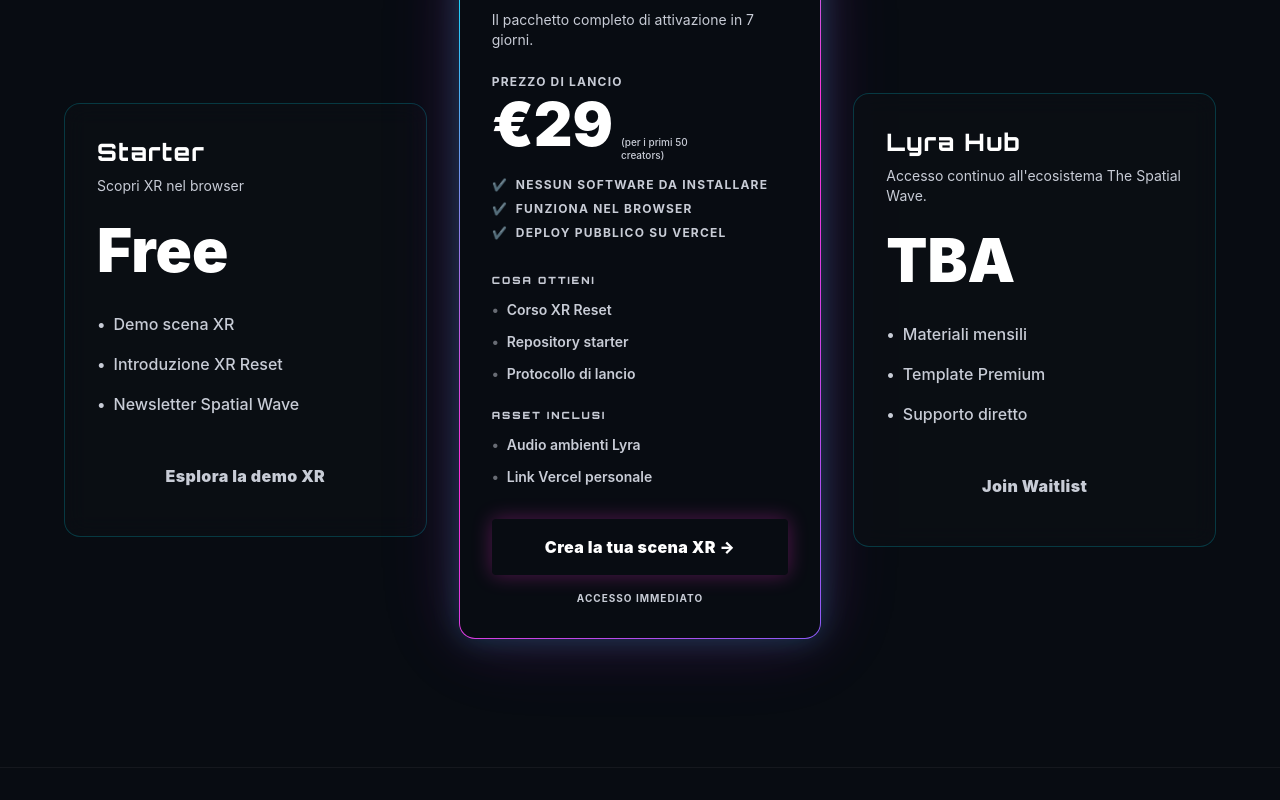
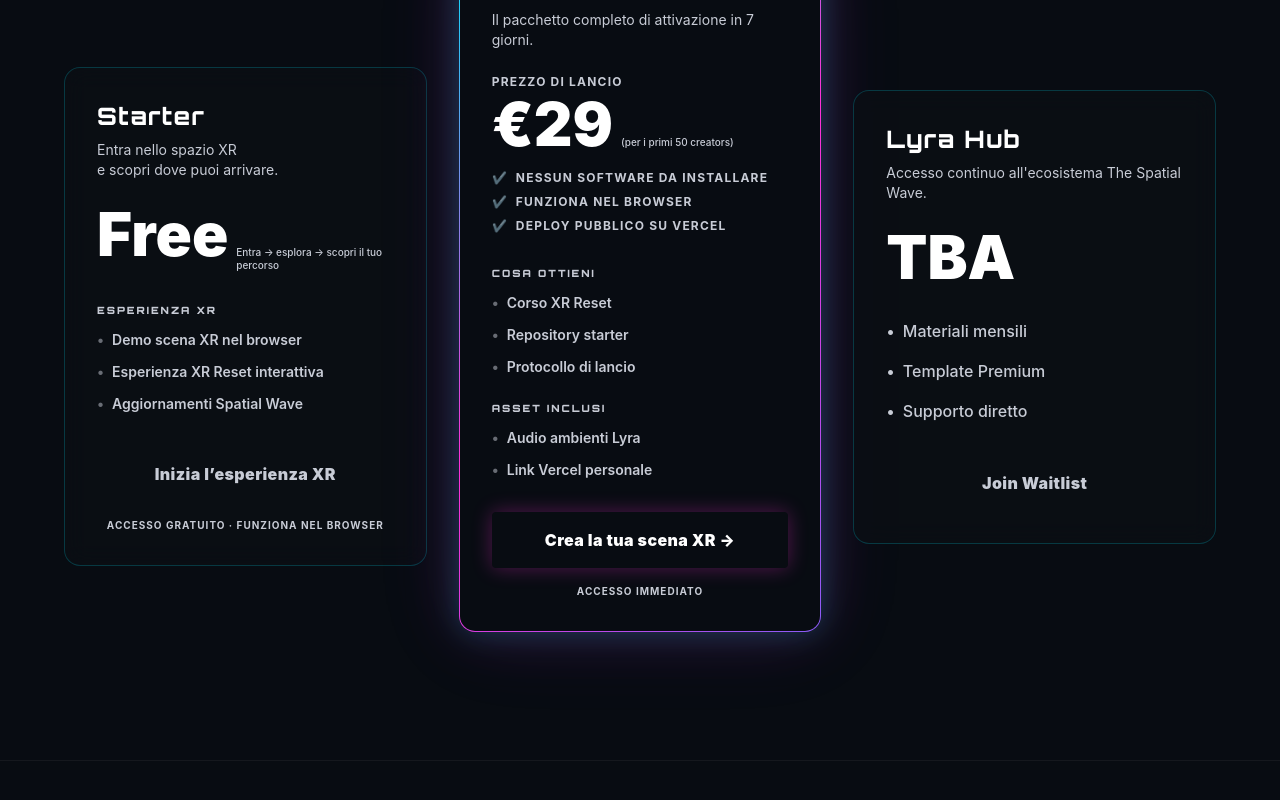
Before and after one commit to the-spatial-wave/xr-reset-landing, a React (Vite) app: page / in a window 1280 px wide. Shown: the part 9227-10027 px from the top of the page. Built offline with nearby package versions, Linux system fonts and the light colour scheme.

Commit message:
design: final refinement of Starter card with XR experience details and footer

```diff
--- a/src/sections/Pricing.tsx
+++ b/src/sections/Pricing.tsx
@@ -4,10 +4,15 @@ export default function Pricing() {
   const tiers = [
     {
       name: 'Starter', price: 'Free',
-      desc: 'Scopri XR nel browser',
-      features: ['Demo scena XR', 'Introduzione XR Reset', 'Newsletter Spatial Wave'],
-      cta: 'Esplora la demo XR', highlight: false, disabled: false,
-      link: 'https://xr-immersive-web-v1.vercel.app'
+      desc: 'Entra nello spazio XR\ne scopri dove puoi arrivare.',
+      groups: [
+        { title: 'ESPERIENZA XR', items: ['Demo scena XR nel browser', 'Esperienza XR Reset interattiva', 'Aggiornamenti Spatial Wave'] }
+      ],
+      features: [],
+      cta: 'Inizia l’esperienza XR', highlight: false, disabled: false,
+      link: 'https://xr-immersive-web-v1.vercel.app',
+      priceNote: 'Entra → esplora → scopri il tuo percorso',
+      footer: 'Accesso gratuito · Funziona nel browser'
     },
     {
       name: 'XR Reset Bundle', price: '€29',
@@ -62,7 +67,7 @@ export default function Pricing() {
                 </div>
               )}
               <h3 className="text-2xl font-display font-bold text-white mb-2">{tier.name}</h3>
-              <p className="text-brand-silver text-sm mb-6">{tier.desc}</p>
+              <p className="text-brand-silver text-sm mb-6 whitespace-pre-line">{tier.desc}</p>
 
               {tier.priceLabel && (
                 <div className="text-brand-cyan text-xs font-bold uppercase tracking-widest mb-1">{tier.priceLabel}</div>
@@ -70,7 +75,7 @@ export default function Pricing() {
               <div className="flex items-baseline gap-2 mb-8">
                 <div className="text-6xl font-display font-black text-white">{tier.price}</div>
                 {tier.priceNote && (
-                  <div className="text-brand-silver/60 text-[10px] font-medium max-w-[100px] leading-tight mt-1">{tier.priceNote}</div>
+                  <div className="text-brand-silver/60 text-[10px] font-medium max-w-[150px] leading-tight mt-1">{tier.priceNote}</div>
                 )}
               </div>
 
```
